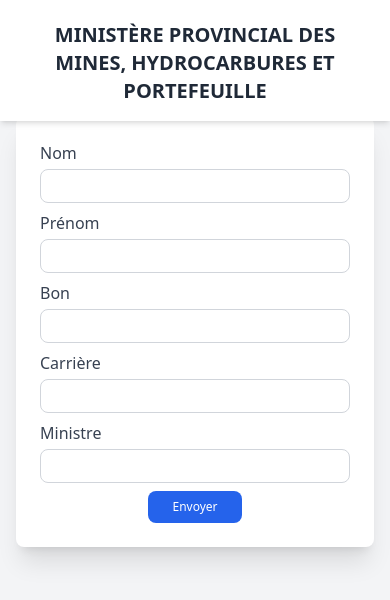
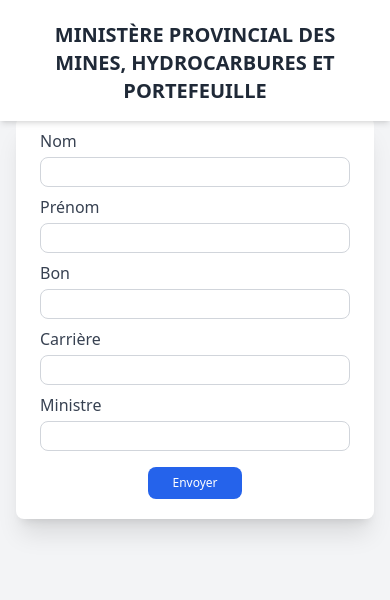
Before and after one commit to lionelmanasse012/qrCodeMin, a plain HTML site: page frontend/index.html in a window 390 px wide. Shown: the part 83-683 px from the top of the page. Drawn offline with nearby package versions, Linux system fonts and the light colour scheme.

Commit message:
fix: improve form input styling and layout in index.html for better usability

```diff
--- a/frontend/index.html
+++ b/frontend/index.html
@@ -3,7 +3,7 @@
 
 <head>
     <meta charset="UTF-8">
-    <meta name="viewport" content="width=device-width, initial-scale=1.0">
+    <meta name="viewport" content="width=device-width, initial-scale=1.0, maximum-scale=1.0, user-scalable=no">
     <title>Formulaire - Ministère des Mines</title>
     <script src="https://cdn.tailwindcss.com"></script>
 </head>
@@ -18,50 +18,50 @@
     </nav>
 
     <!-- Espace de marge pour compenser la barre de navigation fixée -->
-    <div class="mt-44 flex justify-center items-start w-full px-4 max-w-7xl flex-col lg:flex-row lg:mt-24">
+    <div class="mt-44 lg:mt-24 flex justify-center items-start w-full px-4 max-w-7xl flex-col lg:flex-row">
 
         <!-- Formulaire (déplacé uniquement sur grands écrans) -->
-        <form id="qrcode-form" class="bg-white p-6 rounded-lg shadow-xl space-y-2 w-full lg:py-4 lg:w-96 lg:mr-12 lg:mb-0 mb-8" action="" method="POST">
+        <form id="qrcode-form" class="bg-white p-6 py-3 rounded-lg shadow-xl space-y-2 w-full lg:w-96 lg:mr-12 lg:mb-0 mb-8" action="" method="POST">
 
             <!-- Nom -->
             <div>
                 <label for="nom" class="block text-gray-700 font-medium">Nom</label>
-                <input class="w-full border border-gray-300 rounded-lg p-2 mt-1 focus:outline-none focus:ring-2 focus:ring-blue-500 text-xs"
+                <input class="w-full border border-gray-300 rounded-lg p-1 mt-1 focus:outline-none focus:ring-2 focus:ring-blue-500 text-sm lg:text-base"
                     type="text" id="nom" name="nom" required aria-required="true">
             </div>
 
             <!-- Prénom -->
             <div>
                 <label for="prenom" class="block text-gray-700 font-medium">Prénom</label>
-                <input class="w-full border border-gray-300 rounded-lg p-2 mt-1 focus:outline-none focus:ring-2 focus:ring-blue-500 text-xs"
+                <input class="w-full border border-gray-300 rounded-lg p-1 mt-1 focus:outline-none focus:ring-2 focus:ring-blue-500 text-sm lg:text-base"
                     type="text" id="prenom" name="prenom" required aria-required="true">
             </div>
 
             <!-- Bon -->
             <div>
                 <label for="bon" class="block text-gray-700 font-medium">Bon</label>
-                <input class="w-full border border-gray-300 rounded-lg p-2 mt-1 focus:outline-none focus:ring-2 focus:ring-blue-500 text-xs"
+                <input class="w-full border border-gray-300 rounded-lg p-1 mt-1 focus:outline-none focus:ring-2 focus:ring-blue-500 text-sm lg:text-base"
                     type="text" id="bon" name="bon" required aria-required="true">
             </div>
 
             <!-- Carrière -->
             <div>
                 <label for="carriere" class="block text-gray-700 font-medium">Carrière</label>
-                <input class="w-full border border-gray-300 rounded-lg p-2 mt-1 focus:outline-none focus:ring-2 focus:ring-blue-500 text-xs"
+                <input class="w-full border border-gray-300 rounded-lg p-1 mt-1 focus:outline-none focus:ring-2 focus:ring-blue-500 text-sm lg:text-base"
                     type="text" id="carriere" name="carriere" required aria-required="true">
             </div>
 
             <!-- Ministre -->
             <div>
                 <label for="ministre" class="block text-gray-700 font-medium">Ministre</label>
-                <input class="w-full border border-gray-300 rounded-lg p-2 mt-1 focus:outline-none focus:ring-2 focus:ring-blue-500 text-xs"
+                <input class="w-full border border-gray-300 rounded-lg p-1 mt-1 focus:outline-none focus:ring-2 focus:ring-blue-500 text-sm lg:text-base"
                     type="text" id="ministre" name="ministre" required aria-required="true">
             </div>
 
             <!-- Bouton Envoyer -->
             <div class="flex justify-center mt-6">
                 <button type="submit"
-                    class="bg-blue-600 text-white px-6 py-2 rounded-lg hover:bg-blue-700 transition duration-300 ease-in-out text-xs"
+                    class="bg-blue-600 text-white px-6 py-2 rounded-lg hover:bg-blue-700 transition duration-300 ease-in-out text-xs my-2"
                     aria-label="Envoyer les données du formulaire">Envoyer</button>
             </div>
         </form>
```
